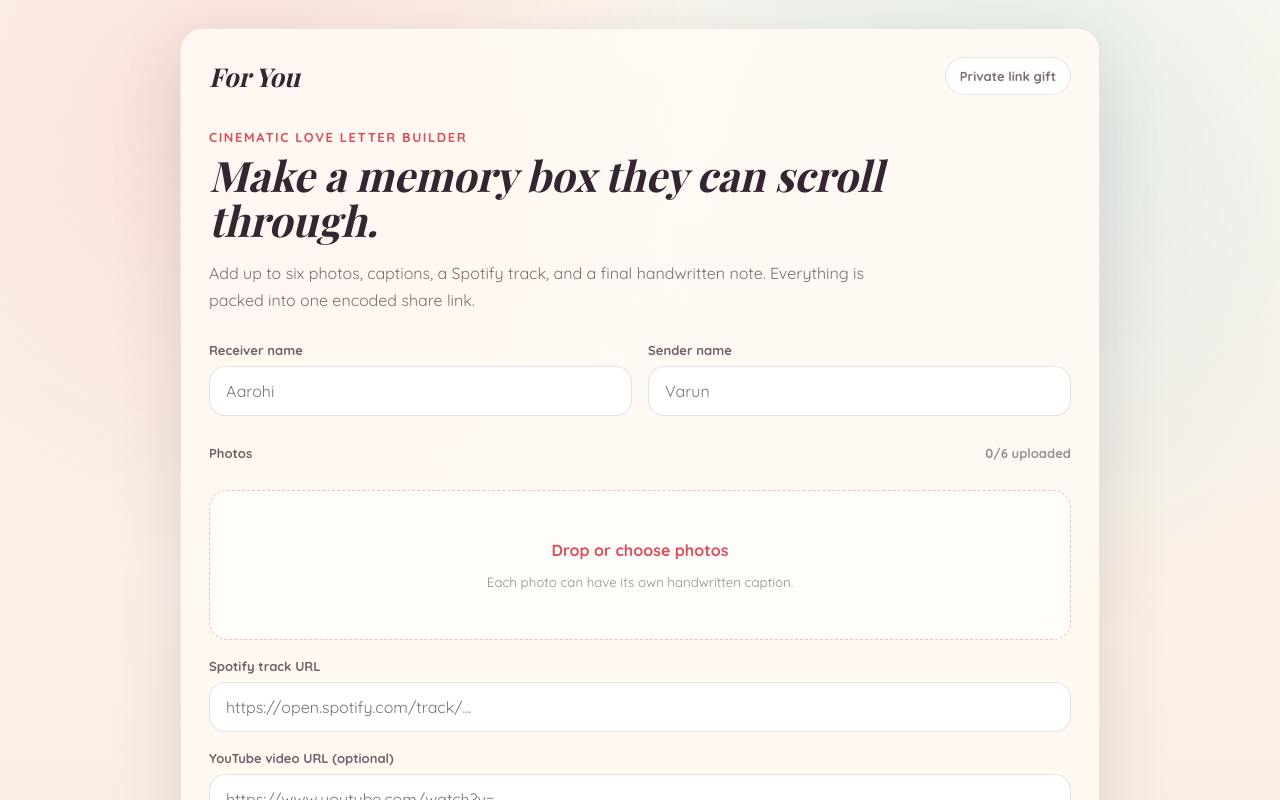
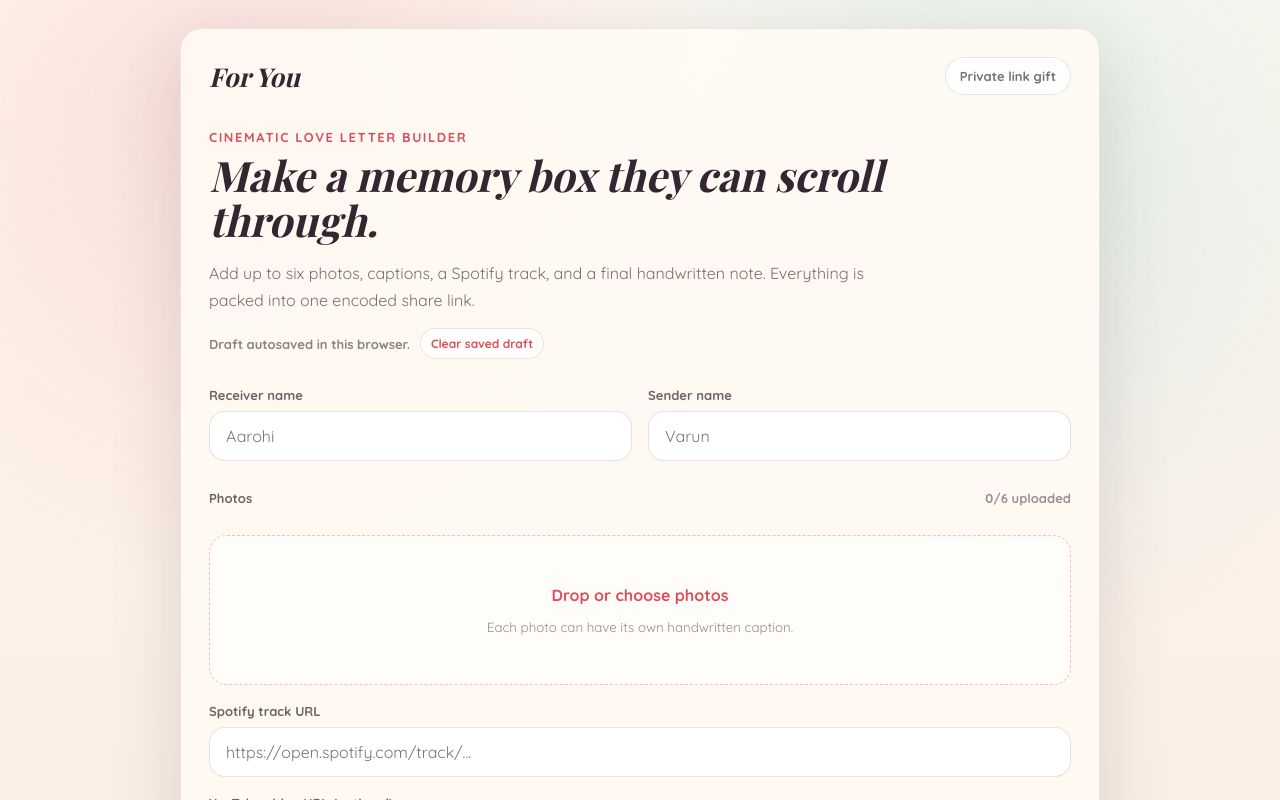
Before and after one commit to tarun5004/for-you-memory-map, a Next.js app in the folder digital-bouquet/: page / in a window 1280 px wide. Shown: the top 800 px of the page. Built offline with nearby package versions, Linux system fonts and the light colour scheme.

Commit message:
link preview issues resolve

```diff
--- a/digital-bouquet/src/components/creator/CreatorForm.tsx
+++ b/digital-bouquet/src/components/creator/CreatorForm.tsx
@@ -1,6 +1,6 @@
 'use client';
 
-import { ChangeEvent, FormEvent, useMemo, useState } from 'react';
+import { ChangeEvent, FormEvent, useEffect, useMemo, useRef, useState } from 'react';
 import { QRCodeSVG } from 'qrcode.react';
 import { encodePayload } from '@/utils/codec';
 import { extractYouTubeId } from '@/utils/media';
@@ -14,8 +14,22 @@ type DraftPhoto = GiftPhoto & {
   errorMessage?: string;
 };
 
+type StoredCreatorDraft = {
+  receiverName: string;
+  senderName: string;
+  spotifyUrl: string;
+  youtubeUrl: string;
+  letter: string;
+  pin: string;
+  photos: GiftPhoto[];
+  generatedUrl: string;
+  savedAt: number;
+};
+
 const sampleLetter =
   'I made this little place so our memories could live somewhere soft.\n\nEvery photo here is a tiny proof that ordinary days can turn into something I keep returning to.\n\nThank you for being you.';
+
+const CREATOR_DRAFT_KEY = 'for-you-creator-draft-v1';
 
 const getSpotifyTrackId = (url: string) => url.match(/track\/([a-zA-Z0-9]+)/)?.[1] ?? '';
 
@@ -24,7 +38,44 @@ const getGiftBaseUrl = () => {
   return configuredUrl || window.location.origin;
 };
 
+const createPhotoId = () => `saved-${Date.now()}-${Math.random().toString(16).slice(2)}`;
+
+const canPersistPhotoUrl = (url: string) => /^https?:\/\//i.test(url);
+
+const normalizeStoredPhotos = (photos: StoredCreatorDraft['photos'] = []) =>
+  photos
+    .filter((photo) => photo && typeof photo.url === 'string' && canPersistPhotoUrl(photo.url))
+    .slice(0, 6)
+    .map((photo) => ({
+      id: createPhotoId(),
+      url: photo.url,
+      caption: typeof photo.caption === 'string' ? photo.caption : '',
+    }));
+
+const readStoredDraft = (): StoredCreatorDraft | null => {
+  try {
+    const raw = window.localStorage.getItem(CREATOR_DRAFT_KEY);
+    if (!raw) return null;
+    const draft = JSON.parse(raw) as Partial<StoredCreatorDraft>;
+    return {
+      receiverName: typeof draft.receiverName === 'string' ? draft.receiverName : '',
+      senderName: typeof draft.senderName === 'string' ? draft.senderName : '',
+      spotifyUrl: typeof draft.spotifyUrl === 'string' ? draft.spotifyUrl : '',
+      youtubeUrl: typeof draft.youtubeUrl === 'string' ? draft.youtubeUrl : '',
+      letter: typeof draft.letter === 'string' && draft.letter.trim() ? draft.letter : sampleLetter,
+      pin: typeof draft.pin === 'string' ? draft.pin.replace(/\D/g, '').slice(0, 4) : '',
+      photos: Array.isArray(draft.photos) ? draft.photos : [],
+      generatedUrl: typeof draft.generatedUrl === 'string' ? draft.generatedUrl : '',
+      savedAt: typeof draft.savedAt === 'number' ? draft.savedAt : Date.now(),
+    };
+  } catch {
+    return null;
+  }
+};
+
 export default function CreatorForm() {
+  const draftReadyRef = useRef(false);
+  const restoredDraftRef = useRef(false);
   const [receiverName, setReceiverName] = useState('');
   const [senderName, setSenderName] = useState('');
   const [spotifyUrl, setSpotifyUrl] = useState('');
@@ -35,6 +86,7 @@ export default function CreatorForm() {
   const [generatedUrl, setGeneratedUrl] = useState('');
   const [copyLabel, setCopyLabel] = useState('Copy');
   const [formError, setFormError] = useState('');
+  const [draftStatus, setDraftStatus] = useState('');
   const { uploadImage, uploading, error } = useCloudinary();
 
   const trackId = useMemo(() => getSpotifyTrackId(spotifyUrl), [spotifyUrl]);
@@ -56,6 +108,51 @@ export default function CreatorForm() {
     }),
     [letter, photos, pin, receiverName, senderName, spotifyUrl, youtubeId, youtubeUrl],
   );
+
+  useEffect(() => {
+    const draft = readStoredDraft();
+    if (!draft) {
+      draftReadyRef.current = true;
+      return;
+    }
+
+    setReceiverName(draft.receiverName);
+    setSenderName(draft.senderName);
+    setSpotifyUrl(draft.spotifyUrl);
+    setYoutubeUrl(draft.youtubeUrl);
+    setLetter(draft.letter);
+    setPin(draft.pin);
+    setPhotos(normalizeStoredPhotos(draft.photos));
+    setGeneratedUrl(draft.generatedUrl);
+    setDraftStatus('Last draft restored from this browser.');
+    restoredDraftRef.current = true;
+    draftReadyRef.current = true;
+  }, []);
+
+  useEffect(() => {
+    if (!draftReadyRef.current) return;
+
+    const draft: StoredCreatorDraft = {
+      receiverName,
+      senderName,
+      spotifyUrl,
+      youtubeUrl,
+      letter,
+      pin,
+      generatedUrl,
+      savedAt: Date.now(),
+      photos: photos
+        .filter((photo) => !photo.uploading && !photo.failed && canPersistPhotoUrl(photo.url))
+        .map(({ url, caption }) => ({ url, caption })),
+    };
+
+    try {
+      window.localStorage.setItem(CREATOR_DRAFT_KEY, JSON.stringify(draft));
+      if (!draftStatus && !restoredDraftRef.current) setDraftStatus('Draft autosaved in this browser.');
+    } catch {
+      setDraftStatus('Draft autosave is unavailable in this browser.');
+    }
+  }, [draftStatus, generatedUrl, letter, photos, pin, receiverName, senderName, spotifyUrl, youtubeUrl]);
 
   const handleFiles = async (event: ChangeEvent<HTMLInputElement>) => {
     const files = Array.from(event.target.files ?? []).slice(0, Math.max(0, 6 - photos.length));
@@ -90,6 +187,12 @@ export default function CreatorForm() {
 
   const removePhoto = (id: string) => {
     setPhotos((current) => current.filter((photo) => photo.id !== id));
+  };
+
+  const clearDraft = () => {
+    window.localStorage.removeItem(CREATOR_DRAFT_KEY);
+    setGeneratedUrl('');
+    setDraftStatus('Saved draft cleared.');
   };
 
   const generate = (event: FormEvent<HTMLFormElement>) => {
@@ -144,10 +247,18 @@ export default function CreatorForm() {
         <div className="creator-heading">
           <p className="creator-kicker">Cinematic love letter builder</p>
           <h1>Make a memory box they can scroll through.</h1>
-          <p>
+          <p className="creator-subcopy">
             Add up to six photos, captions, a Spotify track, and a final handwritten note. Everything is packed into one
             encoded share link.
           </p>
+          {draftStatus && (
+            <p className="draft-status">
+              {draftStatus}
+              <button type="button" onClick={clearDraft}>
+                Clear saved draft
+              </button>
+            </p>
+          )}
         </div>
 
         <form className="creator-form" onSubmit={generate}>
--- a/digital-bouquet/src/index.css
+++ b/digital-bouquet/src/index.css
@@ -148,12 +148,34 @@ img {
   line-height: 1.08;
 }
 
-.creator-heading p:last-child {
+.creator-subcopy {
   max-width: 680px;
   margin: 16px 0 0;
   color: rgba(74, 55, 64, 0.72);
   font-size: 16px;
   line-height: 1.7;
+}
+
+.draft-status {
+  display: flex;
+  flex-wrap: wrap;
+  align-items: center;
+  gap: 10px;
+  max-width: 680px;
+  margin: 14px 0 0;
+  color: rgba(74, 55, 64, 0.62);
+  font-size: 13px;
+  font-weight: 800;
+}
+
+.draft-status button {
+  border: 1px solid rgba(74, 55, 64, 0.12);
+  border-radius: 999px;
+  background: rgba(255, 255, 255, 0.78);
+  color: var(--rose);
+  padding: 7px 10px;
+  font-size: 12px;
+  font-weight: 900;
 }
 
 .creator-form,
@@ -1516,7 +1538,7 @@ img {
     font-size: 29px;
   }
 
-  .creator-heading p:last-child,
+  .creator-subcopy,
   .field input,
   .field textarea {
     font-size: 15px;
```
